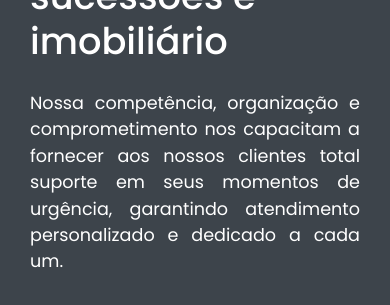
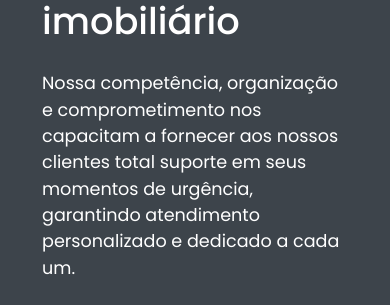
Before and after one commit to PedroOrnelasPego/josimar-bezerra-advogados, a React app: page / in a window 390 px wide. Shown: the part 258-563 px from the top of the page. Built offline with nearby package versions, Linux system fonts and the light colour scheme; the HTML template or start-up script is replaced by a standard one.

Commit message:
chore: criação do componente de about

```diff
--- a/src/components/Header/Header.jsx
+++ b/src/components/Header/Header.jsx
@@ -2,10 +2,11 @@ import "./Header.scss";
 
 import headerimg from "../../assets/header-img.png";
 import WhatsAppButton from "../WhatsAppButton";
-import { Card } from "react-bootstrap";
+import { Card, Container } from "react-bootstrap";
 
 const Header = () => {
   return (
+    <Container>
       <Card>
         <div className="header">
           <div className="header__container">
@@ -19,10 +20,10 @@ const Header = () => {
                 </Card.Title>
 
                 <p>
-                Nossa competência, organização e comprometimento nos capacitam a
-                fornecer aos nossos clientes total suporte em seus momentos de
-                urgência, garantindo atendimento personalizado e dedicado a cada
-                um.
+                  Nossa competência, organização e comprometimento nos capacitam
+                  a fornecer aos nossos clientes total suporte em seus momentos
+                  de urgência, garantindo atendimento personalizado e dedicado a
+                  cada um.
                 </p>
               </div>
               <WhatsAppButton text={"Entrar em contato"} />
@@ -33,6 +34,7 @@ const Header = () => {
           </div>
         </div>
       </Card>
+    </Container>
   );
 };
 
--- a/src/components/Header/Header.scss
+++ b/src/components/Header/Header.scss
@@ -19,7 +19,7 @@
       }
 
       p {
-        text-align: justify;
+
         font-size: 1.1rem;
       }
     }
@@ -33,18 +33,23 @@
     }
   }
 }
-@media only screen and (max-width: 1150px) {
+@media only screen and (max-width: 1200px) {
   .header {
+    &__container {
+      display: flex;
+      flex-wrap: wrap;
+      justify-content: center;
+      margin: 1rem 0;
+      gap: 3rem 4rem;
+    }
     .content {
-
-
       h1 {
         font-size: 2.3rem;
         margin-bottom: 1.7rem;
       }
 
       p {
-        text-align: justify;
+
         font-size: 1.1rem;
         margin-bottom: 2rem;
       }
--- a/src/pages/Home.jsx
+++ b/src/pages/Home.jsx
@@ -1,3 +1,4 @@
+import About from "../components/About";
 import Header from "../components/Header";
 import "./Home.scss";
 
@@ -5,6 +6,7 @@ const Home = () => {
   return (
     <div className="home">
       <Header />
+      <About />
     </div>
   );
 };
--- a/src/pages/Home.scss
+++ b/src/pages/Home.scss
@@ -2,4 +2,5 @@
   margin: 0 30px;
   display: flex;
   justify-content: center;
+  flex-direction: column;
 }
```
Also changed, not shown: src/index.css (+3 -4 lines). Lines whose indentation alone changed are shown as unchanged.
